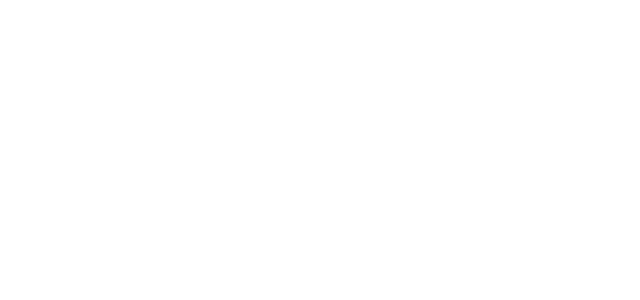
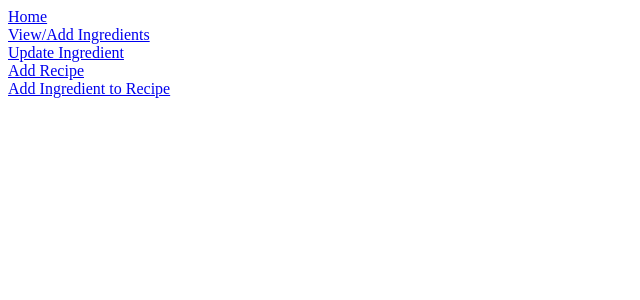
Before and after one commit to Fra3zz/eRecipe, a React (Vite) app in the folder client/: page /recipe/ingredients/1 in a window 1280 px wide. Before the commit this address had no page. Shown: the top 300 px of the page, without its empty margins (0-640 px from the left). Built offline with nearby package versions, Linux system fonts and the light colour scheme.

Commit message:
Add: NavBar with links

```diff
--- a/client/src/App.jsx
+++ b/client/src/App.jsx
@@ -1,10 +1,12 @@
 
 import ROUTES from "./components/routes"
+import NavBar from "./components/NavBar"
 
 function App() {
 
   return (
     <div>
+      <NavBar/>
       <ROUTES />
     </div>
   )
--- /dev/null
+++ b/client/src/components/NavBar.jsx
@@ -0,0 +1,25 @@
+
+
+const NavBar = () => {
+    return (
+        <div>
+            <a href="/">Home</a>
+            <br />
+
+            <a href="/ingredients/">View/Add Ingredients</a>
+            <br />
+
+
+            <a href="/ingredients/update/">Update Ingredient</a>
+            <br />
+
+            <a href="/add/recipe/">Add Recipe</a>
+            <br />
+
+            <a href="/add/recipe/ingredient/">Add Ingredient to Recipe</a>
+
+        </div>
+    )
+}
+
+export default NavBar
```
